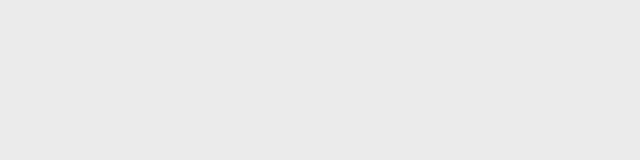
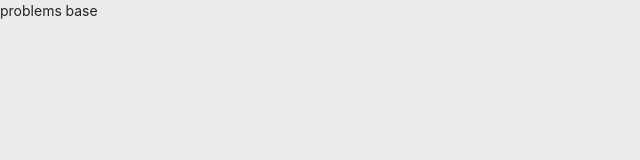
Before and after one commit to qms-dev/qmoj-web, a Vue app: page /problemset in a window 1280 px wide. Before the commit this address had no page. Shown: the top 160 px of the page, without its empty margins (0-640 px from the left). Built offline with nearby package versions, Linux system fonts and the light colour scheme.

Commit message:
feat: 🎸 初始化题目列表页面

```diff
--- a/src/router/index.ts
+++ b/src/router/index.ts
@@ -1,6 +1,7 @@
 import { createRouter, createWebHistory, RouteRecordRaw } from 'vue-router'
 import Home from '../views/Home.vue'
 import Detail from '../views/Detail/Detail.vue'
+import Problemset from '../views/Problemset/Problemset.vue'
 
 const routes: Array<RouteRecordRaw> = [
   {
@@ -21,6 +22,11 @@ const routes: Array<RouteRecordRaw> = [
     name: 'Detail',
     component: Detail
   },
+  {
+    path: '/problemset',
+    name: 'Problemset',
+    component: Problemset
+  }
 ]
 
 const router = createRouter({
--- /dev/null
+++ b/src/views/Problemset/Problemset.vue
@@ -0,0 +1,20 @@
+<template>
+  problems
+  <QuestionListBase />
+</template>
+
+<script>
+import QuestionListBase from './components/question-list-base'
+
+
+export default {
+
+  components:{
+    QuestionListBase
+  }
+}
+</script>
+
+<style>
+
+</style>
--- /dev/null
+++ b/src/views/Problemset/components/question-list-base.vue
@@ -0,0 +1,13 @@
+<template>
+  base
+</template>
+
+<script>
+export default {
+
+}
+</script>
+
+<style>
+
+</style>
```
